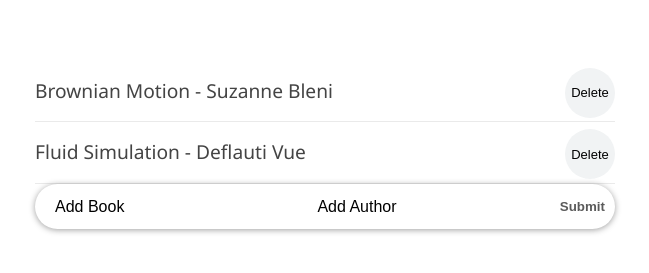
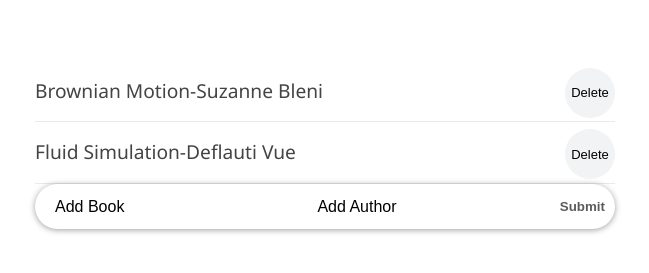
Before and after one commit to sabetech/bookstore, a React (Create React App) app: page / in a window 1280 px wide. Shown: the part 269-542 px from the top of the page, without its empty margins (315-964 px from the left). Built offline with nearby package versions, Linux system fonts and the light colour scheme.

Commit message:
fix linter issues

```diff
--- a/src/components/BookItem.js
+++ b/src/components/BookItem.js
@@ -1,16 +1,21 @@
-import React from "react";
-import styles from "../modules/BookItem.module.css";
+import React from 'react';
+import PropTypes from 'prop-types';
+import styles from '../modules/BookItem.module.css';
 
-const BookItem = ({ book }) => {
-    const { title, author } = book;
-    return (
-        <li className={styles.item}>
-            <div >
-              { title } - { author }
-              <button >Delete</button>
-            </div>
-        </li>
-        );
-}
+const BookItem = ({ title, author }) => (
+  <li className={styles.item}>
+    <div>
+      { title }
+      -
+      { author }
+      <button type="button">Delete</button>
+    </div>
+  </li>
+);
+
+BookItem.propTypes = {
+  title: PropTypes.string.isRequired,
+  author: PropTypes.string.isRequired,
+};
 
 export default BookItem;
--- a/src/components/BookList.js
+++ b/src/components/BookList.js
@@ -1,18 +1,27 @@
-import React from "react"
-import BookItem from "./BookItem";
+import React from 'react';
+import PropTypes from 'prop-types';
+import BookItem from './BookItem';
 
-const BookList = ({ books }) => {
+const BookList = ({ books }) => (
+  <ul>
+    {
+          books.map((book) => (
+            <BookItem
+              key={book.id}
+              title={book.title}
+              author={book.author}
+            />
+          ))
+}
+  </ul>
+);
 
-    return (
-      <ul>
-        {
-          books.map(book => (
-            <BookItem key={book.id}
-              book={book}
-            />
-          ))}
-      </ul>
-    );
-}
+BookList.propTypes = {
+  books: PropTypes.arrayOf(PropTypes.shape({
+    id: PropTypes.number,
+    title: PropTypes.string,
+    author: PropTypes.string,
+  })).isRequired,
+};
 
-export default BookList
+export default BookList;
--- a/src/components/InputBook.js
+++ b/src/components/InputBook.js
@@ -1,13 +1,10 @@
-import React from "react"
+import React from 'react';
 
-const InputBook = () => {
-
-  return (
-    <form className="form-container">
-      <input type="text" placeholder="Add Book" className="input-text" />
-      <input type="text" placeholder="Add Author" className="input-text" />
-      <button className="input-submit">Submit</button>
-    </form>
-  )
-}
-export default InputBook
+const InputBook = () => (
+  <form className="form-container">
+    <input type="text" placeholder="Add Book" className="input-text" />
+    <input type="text" placeholder="Add Author" className="input-text" />
+    <button type="submit" className="input-submit">Submit</button>
+  </form>
+);
+export default InputBook;
--- a/src/index.js
+++ b/src/index.js
@@ -1,9 +1,9 @@
 import React from 'react';
 import ReactDOM from 'react-dom/client';
 import './index.css';
+import { BrowserRouter as Router } from 'react-router-dom';
 import App from './App';
 import reportWebVitals from './reportWebVitals';
-import { BrowserRouter as Router, }from "react-router-dom";
 
 const root = ReactDOM.createRoot(document.getElementById('root'));
 root.render(
@@ -11,7 +11,7 @@ root.render(
     <Router>
       <App />
     </Router>
-  </React.StrictMode>
+  </React.StrictMode>,
 );
 
 // If you want to start measuring performance in your app, pass a function
--- a/src/pages/Books.js
+++ b/src/pages/Books.js
@@ -1,26 +1,27 @@
-import React from "react";
-import BookList from "../components/BookList";
-import InputBook from "../components/InputBook";
+import React from 'react';
+import BookList from '../components/BookList';
+import InputBook from '../components/InputBook';
 
 function Books() {
   const books = [
     {
       id: 1,
-            title: "Brownian Motion",
-            author: "Suzanne Bleni"
+      title: 'Brownian Motion',
+      author: 'Suzanne Bleni',
     },
     {
       id: 2,
-            title: "Fluid Simulation",
-            author: "Deflauti Vue"
-        }
+      title: 'Fluid Simulation',
+      author: 'Deflauti Vue',
+    },
   ];
 
-    return (<div>
-                <BookList books={books}/>
-                <InputBook  />
-            </div>);
-
+  return (
+    <div>
+      <BookList books={books} />
+      <InputBook />
+    </div>
+  );
 }
 
 export default Books;
--- a/src/pages/Categories.js
+++ b/src/pages/Categories.js
@@ -1,14 +1,11 @@
-import React from "react";
+import React from 'react';
 
 function Categories() {
-
-
-    return (
-        <>
-            <button>Check Status</button>
-        </>
-    );
-
+  return (
+    <>
+      <button type="button">Check Status</button>
+    </>
+  );
 }
 
 export default Categories;
--- a/src/reportWebVitals.js
+++ b/src/reportWebVitals.js
@@ -1,6 +1,8 @@
-const reportWebVitals = onPerfEntry => {
+const reportWebVitals = (onPerfEntry) => {
   if (onPerfEntry && onPerfEntry instanceof Function) {
-    import('web-vitals').then(({ getCLS, getFID, getFCP, getLCP, getTTFB }) => {
+    import('web-vitals').then(({
+      getCLS, getFID, getFCP, getLCP, getTTFB,
+    }) => {
       getCLS(onPerfEntry);
       getFID(onPerfEntry);
       getFCP(onPerfEntry);
```
Also changed, not shown: package.json (+13 -0 lines), src/App.js (+5 -5 lines), src/components/Header.js (+18 -15 lines), .babelrc (added), .eslintrc.json (added), 2 other files (tests, documents, lock files or other folders). Lines whose indentation alone changed are shown as unchanged.
